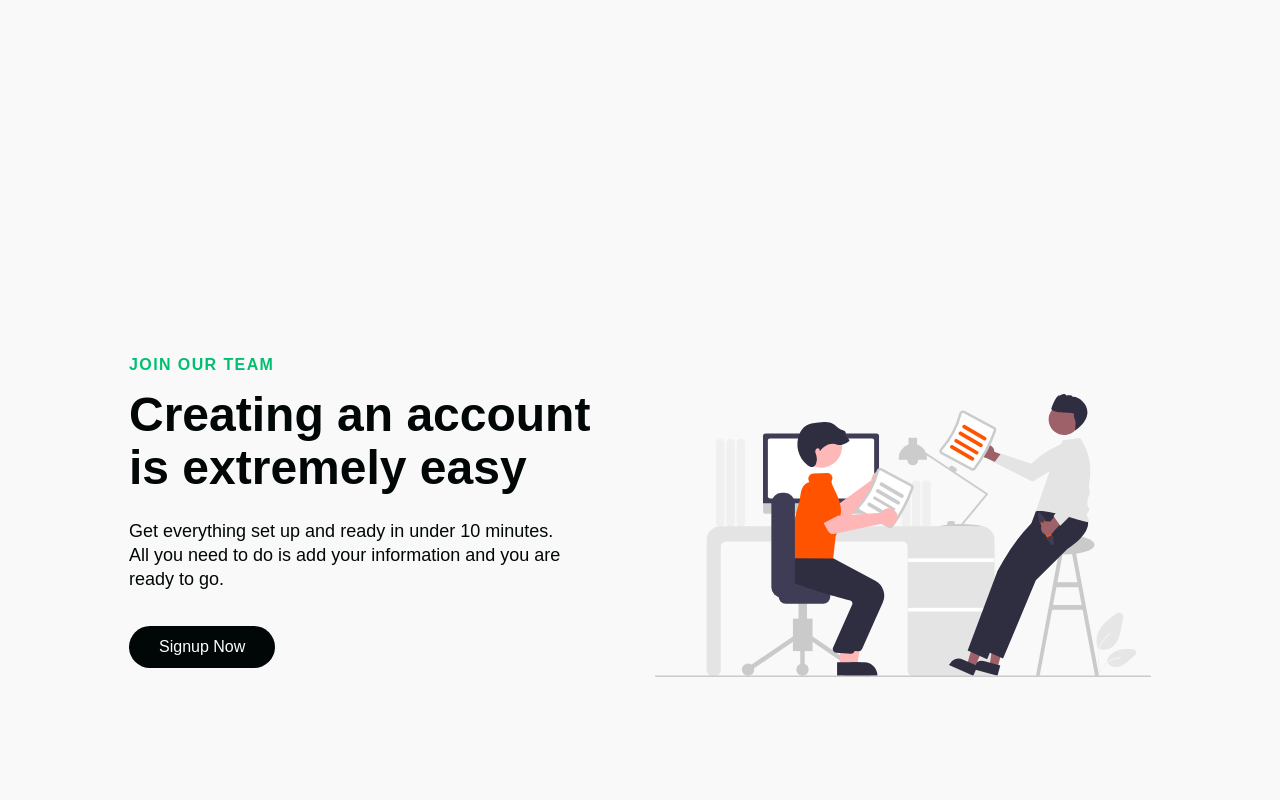
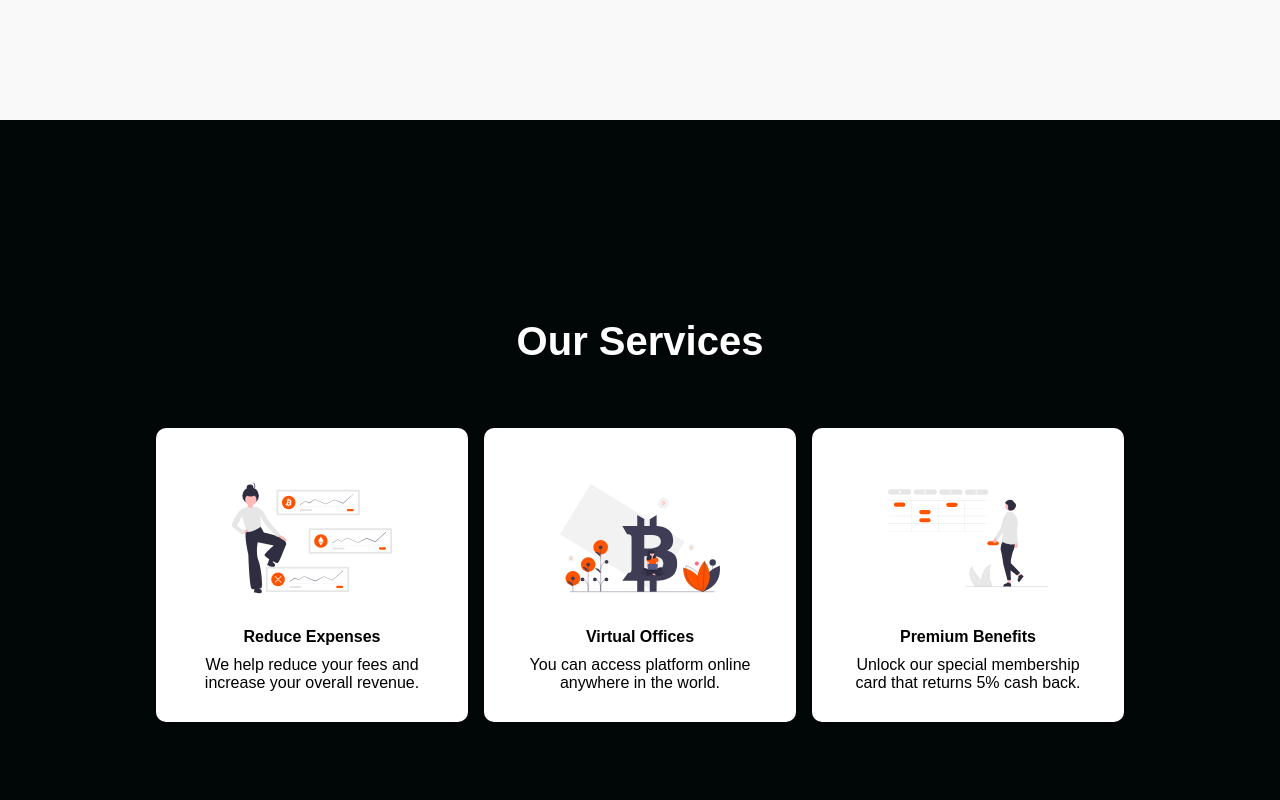
Before and after one commit to albiberon/smooth-scroll-website, a React (Create React App) app: page / in a window 1280 px wide. Shown: the part 2400-3200 px from the top of the page. Built offline with nearby package versions, Linux system fonts and the light colour scheme.

Commit message:
Services section created

```diff
--- a/src/App.js
+++ b/src/App.js
@@ -1,11 +1,15 @@
 import './App.css';
-import { BrowserRouter as Router  } from 'react-router-dom'
+import { BrowserRouter as Router, Switch, Route } from 'react-router-dom'
 import Home from './pages';
+import SigninPage from './pages/signin';
 
 function App() {
   return (
     <Router>
-      <Home/>
+      <Switch>
+        <Route path="/" component={Home} exact />
+        <Route path="/signin" component={SigninPage} exact />
+      </Switch>
     </Router>
   );
 }
--- /dev/null
+++ b/src/components/Services/ServicesElements.js
@@ -0,0 +1,81 @@
+import styled from 'styled-components'
+
+export const ServicesContainer = styled.div`
+    height: 800px;
+    display: flex;
+    flex-direction: column;
+    justify-content: center;
+    align-items: center;
+    background: #010606;
+
+    @media screen and (max-width: 768px) {
+        height: 1100px;
+    }
+
+    @media screen and (max-width: 480px) {
+        height: 1300px;
+    }
+`
+
+export const ServicesH1 = styled.h1`
+    font-size: 2.5rem;
+    color: #fff;
+    margin-bottom: 64px;
+
+    @media screen and (max-width: 480px) {
+        font-size: 2rem;
+    }
+`
+
+export const ServicesWrapper = styled.div`
+    max-width: 1000px;
+    margin: 0 auto;
+    display: grid;
+    grid-template-columns: 1fr 1fr 1fr;
+    align-items: center;
+    grid-gap: 16px;
+    padding: 0 16px;
+
+    @media screen and (max-width: 1000px) {
+        grid-template-columns: 1fr 1fr;
+    }
+
+    @media screen and (max-width: 768px) {
+        grid-template-columns: 1fr;
+    }
+`
+
+export const ServicesCard = styled.div`
+    background: #fff;
+    display: flex;
+    flex-direction: column;
+    justify-content: flex-start;
+    align-items: center;
+    border-radius: 10px;
+    max-height: 340px;
+    padding: 30px;
+    box-shadow: 0 1px 3px rgba(0,0,0,0.2);
+    transition: all 0.2s ease-in-out;
+
+    &:hover {
+        transform: scale(1.02);
+        transition: all 0.2s ease-in-out;
+        cursor: pointer;
+    }
+`
+
+export const ServicesIcon = styled.img`
+    height: 160px;
+    width: 160px;
+    margin-bottom: 10px;
+`
+
+export const ServicesH2 = styled.h2`
+    font-size: 1rem;
+    margin-bottom: 10px;
+`
+
+export const ServicesP = styled.p`
+    font-size: 1rem;
+    text-align: center;
+`
--- /dev/null
+++ b/src/components/Services/index.js
@@ -0,0 +1,33 @@
+
+import React from 'react'
+import { ServicesContainer, ServicesH1, ServicesWrapper, ServicesCard, ServicesIcon, ServicesH2, ServicesP } from './ServicesElements'
+import Icon1 from '../../images/svg-6.svg'
+import Icon2 from '../../images/svg-5.svg'
+import Icon3 from '../../images/svg-4.svg'
+
+const Services = () => {
+    return (
+        <ServicesContainer id="services">
+            <ServicesH1>Our Services</ServicesH1>
+            <ServicesWrapper>
+                <ServicesCard>
+                    <ServicesIcon src={Icon1}/>
+                    <ServicesH2>Reduce Expenses</ServicesH2>
+                    <ServicesP>We help reduce your fees and increase your overall revenue.</ServicesP>
+                </ServicesCard>
+                <ServicesCard>
+                    <ServicesIcon src={Icon2}/>
+                    <ServicesH2>Virtual Offices</ServicesH2>
+                    <ServicesP>You can access platform online anywhere in the world.</ServicesP>
+                </ServicesCard>
+                <ServicesCard>
+                    <ServicesIcon src={Icon3}/>
+                    <ServicesH2>Premium Benefits</ServicesH2>
+                    <ServicesP>Unlock our special membership card that returns 5% cash back.</ServicesP>
+                </ServicesCard>
+            </ServicesWrapper>
+        </ServicesContainer>
+    )
+}
+
+export default Services
--- a/src/pages/index.js
+++ b/src/pages/index.js
@@ -3,6 +3,7 @@
 import InfoSection from '../components/InfoSection'
 import { homeObjOne, homeObjTwo, homeObjThree } from '../components/InfoSection/Data'
 import Navbar from '../components/Navbar'
+import Services from '../components/Services/index'
 import Sidebar from '../components/Sidebar'
 
 
@@ -21,6 +22,7 @@
             <HeroSection/>
             <InfoSection { ...homeObjOne}/>
             <InfoSection { ...homeObjTwo}/>
+            <Services/>
             <InfoSection { ...homeObjThree}/>
         </>
     )
--- /dev/null
+++ b/src/pages/signin.js
@@ -0,0 +1,11 @@
+import React from 'react'
+
+const SigninPage = () => {
+    return (
+        <div>
+            <h1>Sign in page</h1>
+        </div>
+    )
+}
+
+export default SigninPage
```
